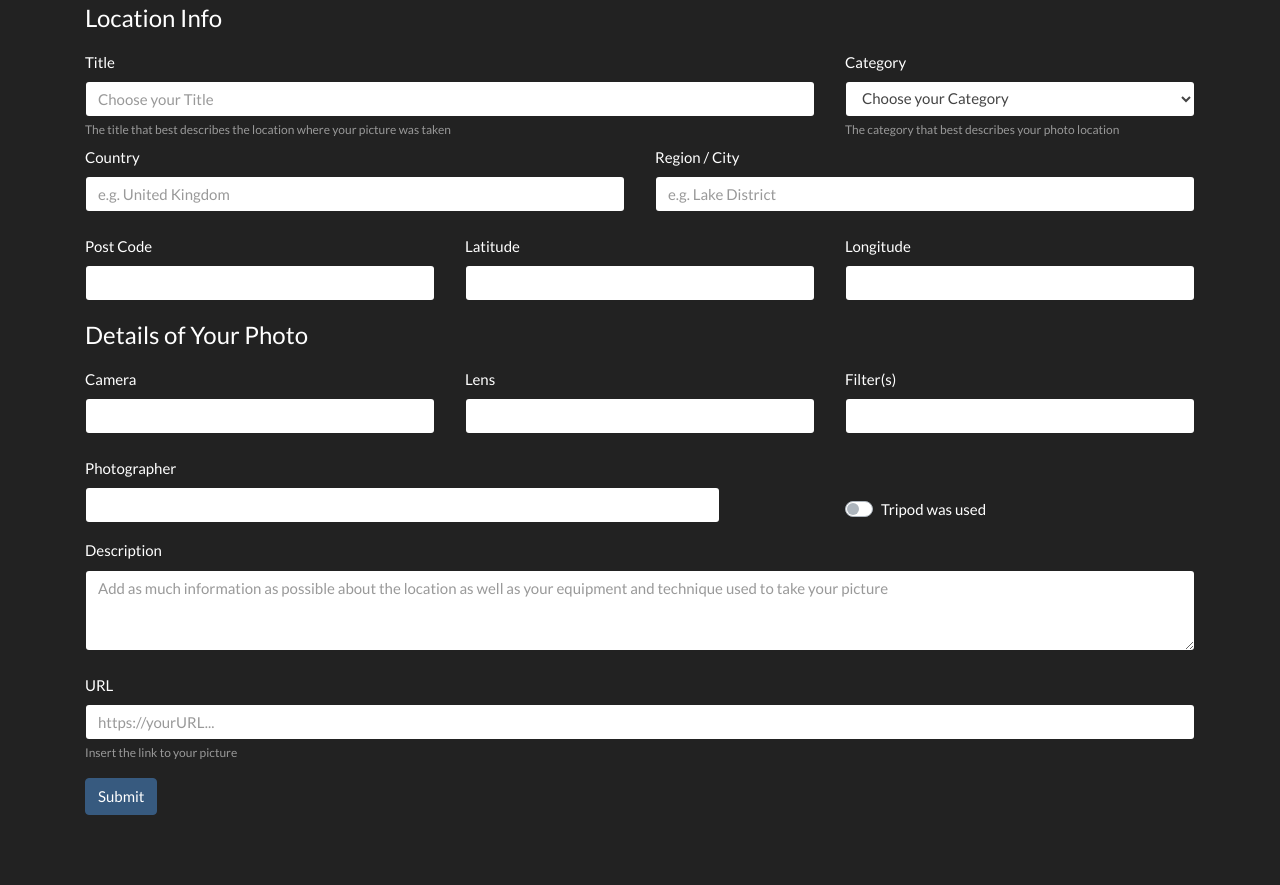
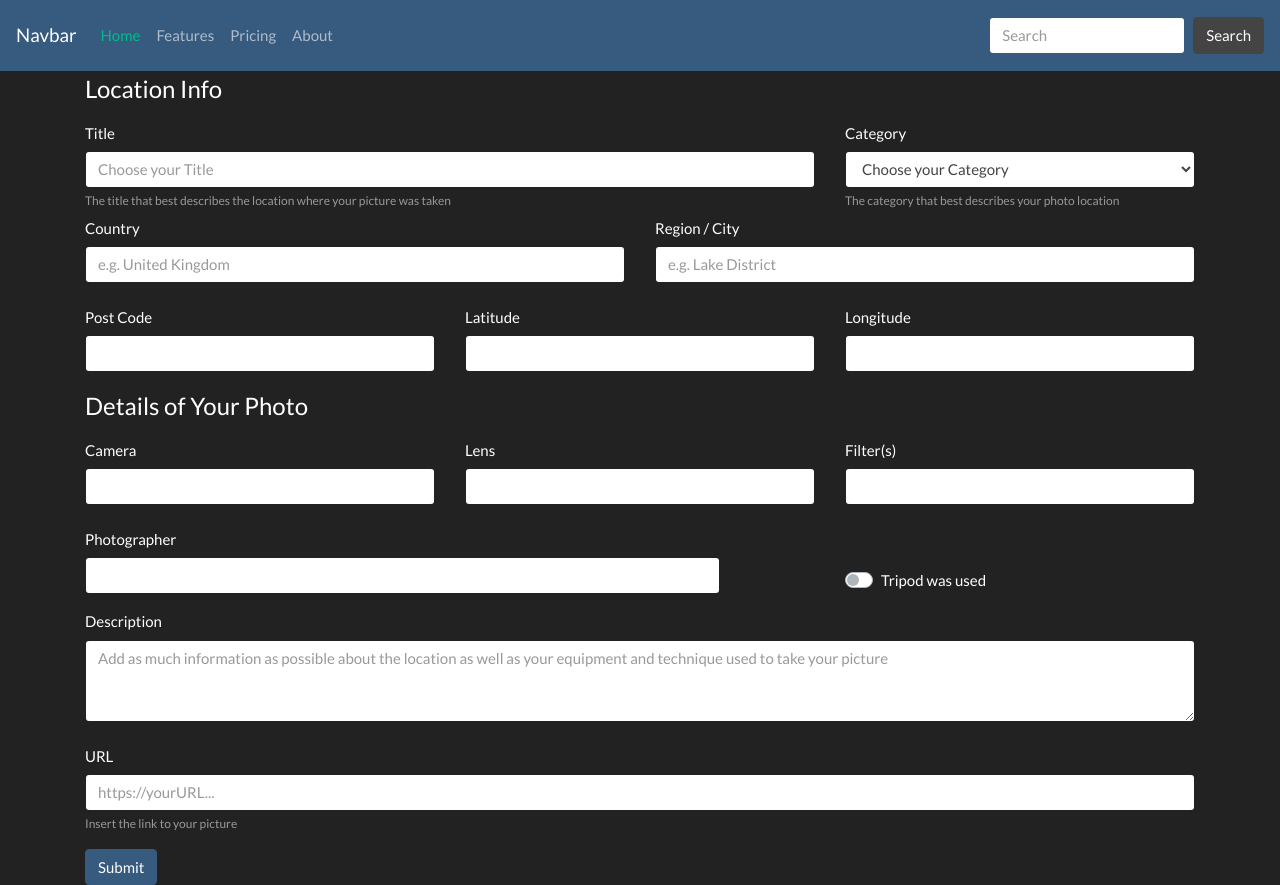
Before and after one commit to Sarosim/photo-locations, a Flask app: page /add_location in a window 1280 px wide. Before the commit the page ends 815 px from the top, so only its background shows below. Run offline with Flask 2, Linux system fonts and the light colour scheme; data that the repository does not hold is empty; some libraries are stand-ins or nearby versions.

Commit message:
navbar added

```diff
--- a/templates/base.html
+++ b/templates/base.html
@@ -1,5 +1,6 @@
 <!DOCTYPE html>
 <html lang="en">
+
 <head>
     <meta charset="UTF-8">
     <meta name="viewport" content="width=device-width, initial-scale=1.0">
@@ -8,10 +9,39 @@
     <link rel="stylesheet" href="{{url_for('static', filename='css/bootstrap.css')}}" type="text/css" />
     <link rel="stylesheet" href="{{url_for('static', filename='css/default.css')}}" type="text/css" />
 </head>
+
 <body>
+    <nav class="navbar navbar-expand-lg navbar-dark bg-primary">
+        <a class="navbar-brand" href="#">Navbar</a>
+        <button class="navbar-toggler" type="button" data-toggle="collapse" data-target="#navbarColor01" aria-controls="navbarColor01" aria-expanded="false" aria-label="Toggle navigation">
+    <span class="navbar-toggler-icon"></span>
+  </button>
+
+        <div class="collapse navbar-collapse" id="navbarColor01">
+            <ul class="navbar-nav mr-auto">
+                <li class="nav-item active">
+                    <a class="nav-link" href="#">Home <span class="sr-only">(current)</span></a>
+                </li>
+                <li class="nav-item">
+                    <a class="nav-link" href="#">Features</a>
+                </li>
+                <li class="nav-item">
+                    <a class="nav-link" href="#">Pricing</a>
+                </li>
+                <li class="nav-item">
+                    <a class="nav-link" href="#">About</a>
+                </li>
+            </ul>
+            <form class="form-inline my-2 my-lg-0">
+                <input class="form-control mr-sm-2" type="text" placeholder="Search">
+                <button class="btn btn-secondary my-2 my-sm-0" type="submit">Search</button>
+            </form>
+        </div>
+    </nav>
+
     <div>
-    {% block content %}
-    {% endblock %}
+        {% block content %} {% endblock %}
     </div>
 </body>
+
 </html>
```
